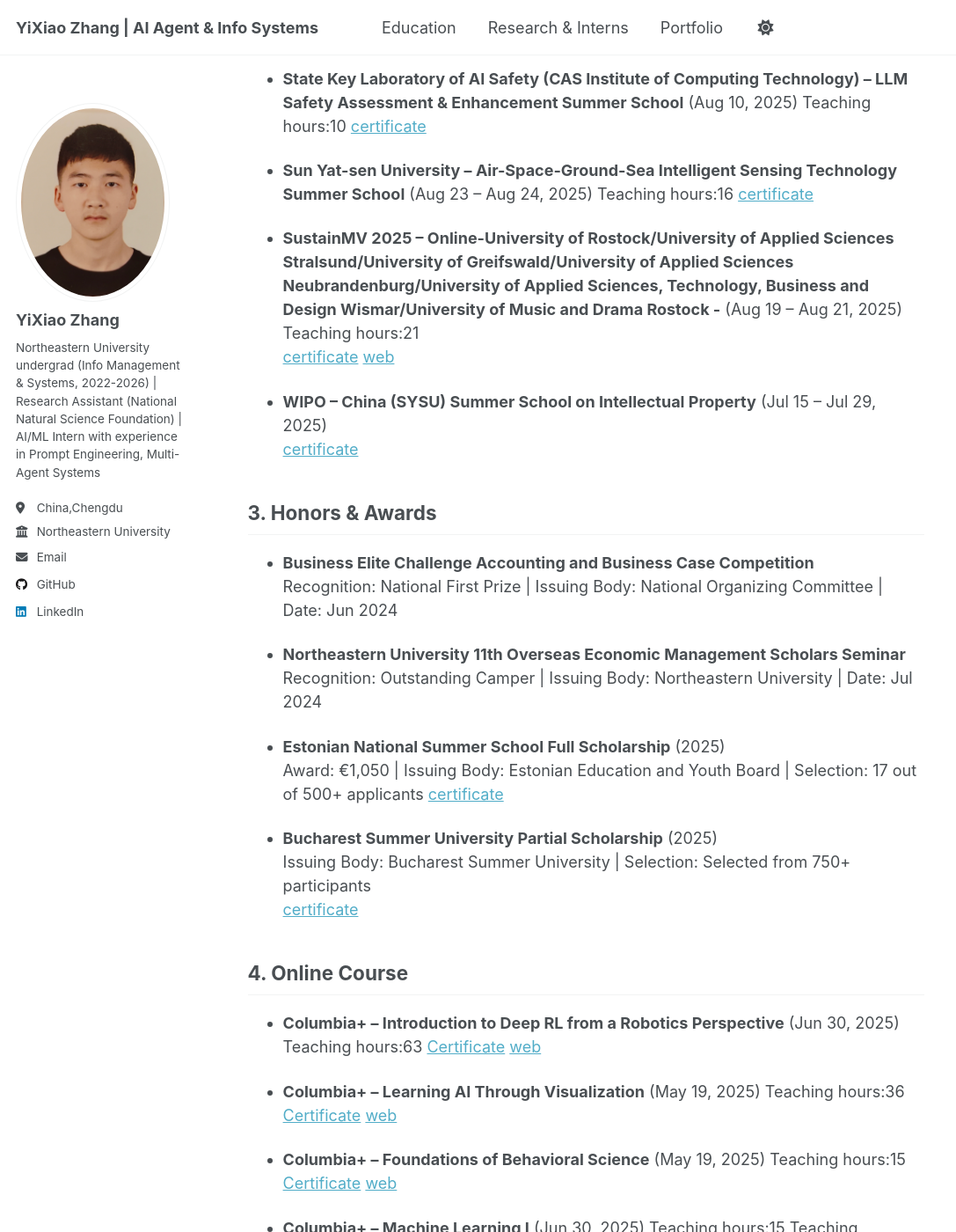
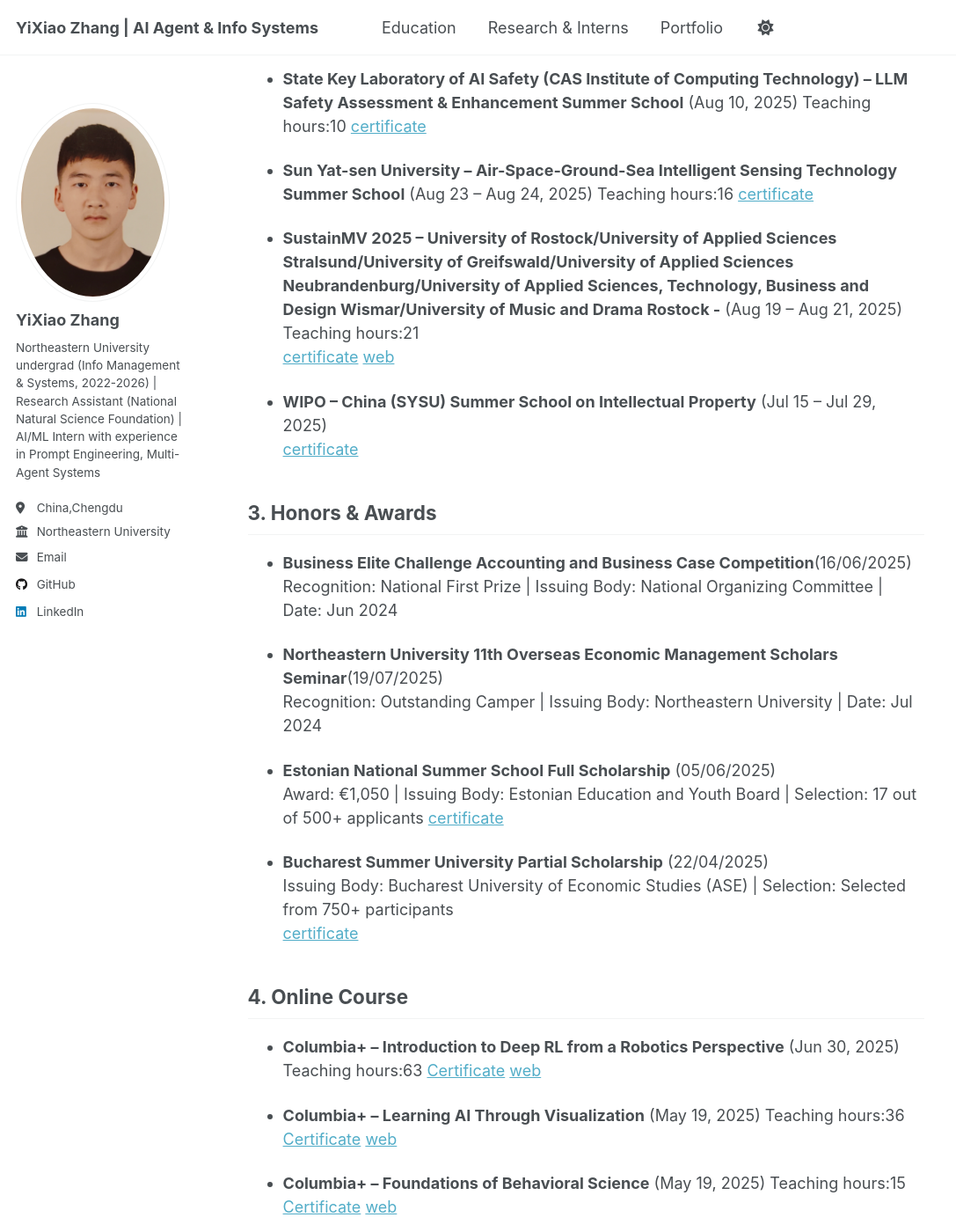
Before and after one commit to kiko022/kiko022.github.io, a Jekyll site: the page built from _pages/education.md, in a window 1280 px wide and 1400 px high, scrolled down 1417 px. Shown: the whole window at 88% size, without its empty margins (0-1087 px from the left). Built offline with Jekyll 4.4.1, drawn with Linux system fonts in a browser that asks for light colours; a script that is not in the unit is left out.

Commit message:
Update education.md

```diff
--- a/_pages/education.md
+++ b/_pages/education.md
@@ -59,7 +59,7 @@
 - **Sun Yat-sen University – Air-Space-Ground-Sea Intelligent Sensing Technology Summer School** (Aug 23 – Aug 24, 2025) Teaching hours:16
   [certificate](/files/certificate/张一枭.jpg)
 
-- **SustainMV 2025 – Online-University of Rostock/University of Applied Sciences Stralsund/University of Greifswald/University of Applied Sciences Neubrandenburg/University of Applied Sciences, Technology, Business and Design Wismar/University of Music and Drama Rostock -** (Aug 19 – Aug 21, 2025)  Teaching hours:21
+- **SustainMV 2025 – University of Rostock/University of Applied Sciences Stralsund/University of Greifswald/University of Applied Sciences Neubrandenburg/University of Applied Sciences, Technology, Business and Design Wismar/University of Music and Drama Rostock -** (Aug 19 – Aug 21, 2025)  Teaching hours:21
   [certificate](/files/certificate/Certificate_YiXiaoZhang.pdf)
   [web](https://sustainmv.de/)
 
@@ -68,18 +68,18 @@
 
 
 ## 3. Honors & Awards
-- **Business Elite Challenge Accounting and Business Case Competition**
+- **Business Elite Challenge Accounting and Business Case Competition**(16/06/2025)
   Recognition: National First Prize | Issuing Body: National Organizing Committee | Date: Jun 2024
 
-- **Northeastern University 11th Overseas Economic Management Scholars Seminar**
+- **Northeastern University 11th Overseas Economic Management Scholars Seminar**(19/07/2025)
   Recognition: Outstanding Camper | Issuing Body: Northeastern University | Date: Jul 2024
 
-- **Estonian National Summer School Full Scholarship** (2025)
+- **Estonian National Summer School Full Scholarship** (05/06/2025)
   Award: €1,050 | Issuing Body: Estonian Education and Youth Board | Selection: 17 out of 500+ applicants
   [certificate](/files/certificate/Estonian national summer school scholarship 2025.pdf)
 
-- **Bucharest Summer University Partial Scholarship** (2025)
-  Issuing Body: Bucharest Summer University | Selection: Selected from 750+ participants
+- **Bucharest Summer University Partial Scholarship** (22/04/2025)
+  Issuing Body: Bucharest University of Economic Studies (ASE) | Selection: Selected from 750+ participants
   [certificate](/files/certificate/BSU 2025 ACCEPTANCE-PP.pdf)
 
 
```
